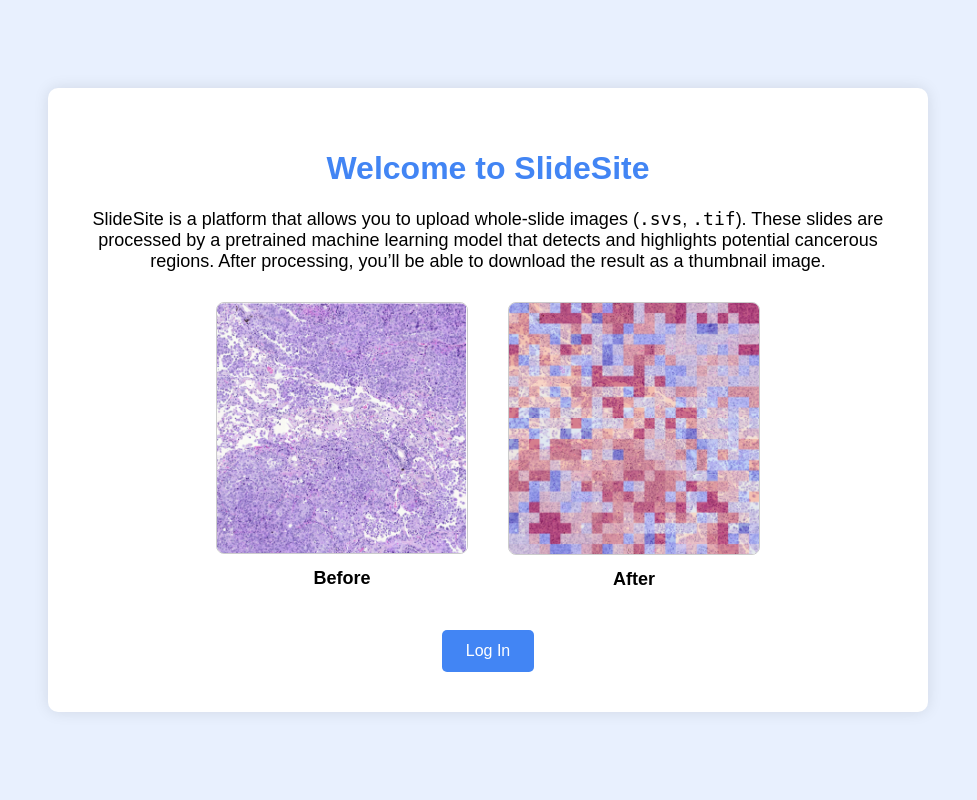
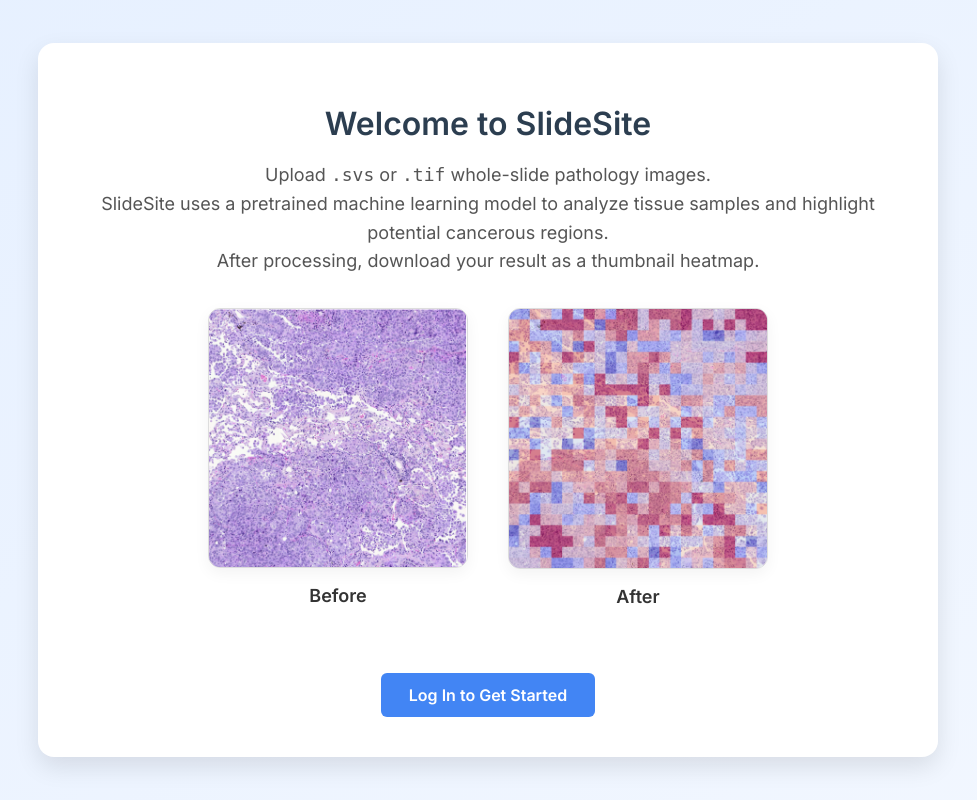
Before and after one commit to Green-Cooperative-Incorporated/SlideSite, a Flask app: page / in a window 1280 px wide. Shown: the whole page, without its empty margins (152-1129 px from the left). Run offline with Flask 3, Linux system fonts and the light colour scheme; some libraries are stand-ins or nearby versions.

Commit message:
login fix

```diff
--- a/app.py
+++ b/app.py
@@ -93,9 +93,7 @@ USER_CREDENTIALS = {
 def landing():
     return render_template('landing.html')
 
-@app.route('/login')
-def home():
-    return redirect(url_for('login'))
+
 
 
 @app.route('/login', methods=['GET', 'POST'])
--- a/ngrok_url.json
+++ b/ngrok_url.json
@@ -1,3 +1,3 @@
 {
-  "ngrok_url": "https://398465dbad0d.ngrok-free.app"
+  "ngrok_url": "https://72a05a67f0f3.ngrok-free.app"
 }
--- a/templates/landing.html
+++ b/templates/landing.html
@@ -3,63 +3,80 @@
 <head>
   <meta charset="UTF-8">
   <title>Welcome to SlideSite</title>
+  <link href="https://fonts.googleapis.com/css2?family=Inter:wght@400;600&display=swap" rel="stylesheet">
   <style>
+    * {
+      box-sizing: border-box;
+    }
     body {
-      font-family: Arial, sans-serif;
-      background: #e8f0fe;
+      font-family: 'Inter', sans-serif;
+      background: linear-gradient(145deg, #e6f0ff, #f2f7ff);
       margin: 0;
       display: flex;
       justify-content: center;
       align-items: center;
       height: 100vh;
+      padding: 20px;
     }
     .container {
       background: white;
       padding: 40px;
-      border-radius: 10px;
-      box-shadow: 0 0 15px rgba(0, 0, 0, 0.1);
-      width: 800px;
-      max-width: 95%;
+      border-radius: 16px;
+      box-shadow: 0 10px 25px rgba(0, 0, 0, 0.1);
+      max-width: 900px;
+      width: 100%;
       text-align: center;
     }
     h1 {
-      color: #4285f4;
+      color: #2c3e50;
+      font-size: 32px;
+      margin-bottom: 16px;
     }
     p {
       font-size: 18px;
-      margin: 20px 0;
+      color: #555;
+      margin-bottom: 32px;
+      line-height: 1.6;
     }
     .button {
       display: inline-block;
-      padding: 12px 24px;
+      padding: 12px 28px;
       background-color: #4285f4;
       color: white;
       text-decoration: none;
-      border-radius: 5px;
+      border-radius: 6px;
       font-size: 16px;
-      margin-top: 20px;
+      font-weight: 600;
+      transition: background-color 0.3s ease;
     }
     .button:hover {
-      background-color: #357ae8;
+      background-color: #3367d6;
     }
     .image-comparison {
       display: flex;
       justify-content: center;
       gap: 40px;
-      margin-top: 30px;
+      flex-wrap: wrap;
+      margin-bottom: 30px;
     }
     .image-box {
       text-align: center;
     }
     .image-box img {
-      width: 250px;
+      width: 260px;
       height: auto;
-      border: 1px solid #ccc;
-      border-radius: 8px;
+      border-radius: 12px;
+      border: 1px solid #ddd;
+      box-shadow: 0 5px 15px rgba(0,0,0,0.05);
+      transition: transform 0.3s ease;
+    }
+    .image-box img:hover {
+      transform: scale(1.03);
     }
     .image-box p {
       margin-top: 10px;
-      font-weight: bold;
+      font-weight: 600;
+      color: #333;
     }
   </style>
 </head>
@@ -67,9 +84,9 @@
   <div class="container">
     <h1>Welcome to SlideSite</h1>
     <p>
-      SlideSite is a platform that allows you to upload whole-slide images (<code>.svs</code>, <code>.tif</code>).
-      These slides are processed by a pretrained machine learning model that detects and highlights
-      potential cancerous regions. After processing, you’ll be able to download the result as a thumbnail image.
+      Upload <code>.svs</code> or <code>.tif</code> whole-slide pathology images.<br>
+      SlideSite uses a pretrained machine learning model to analyze tissue samples and highlight potential cancerous regions.<br>
+      After processing, download your result as a thumbnail heatmap.
     </p>
 
     <div class="image-comparison">
@@ -83,7 +100,7 @@
       </div>
     </div>
 
-    <a href="{{ url_for('login') }}" class="button">Log In</a>
+    <a href="{{ url_for('login') }}" class="button">Log In to Get Started</a>
   </div>
 </body>
 </html>
```
